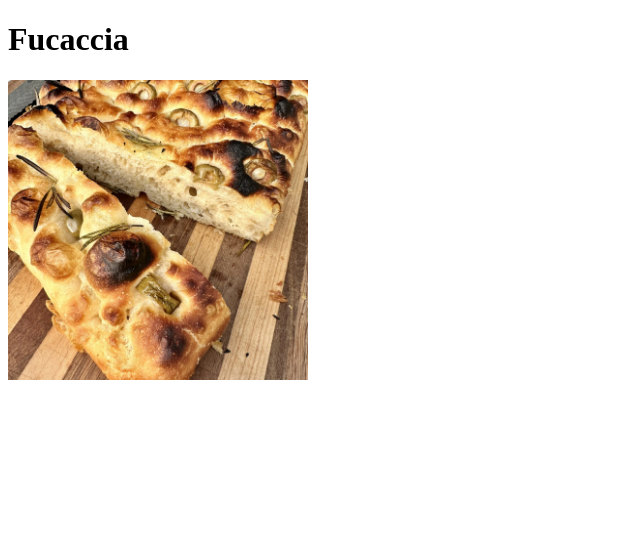
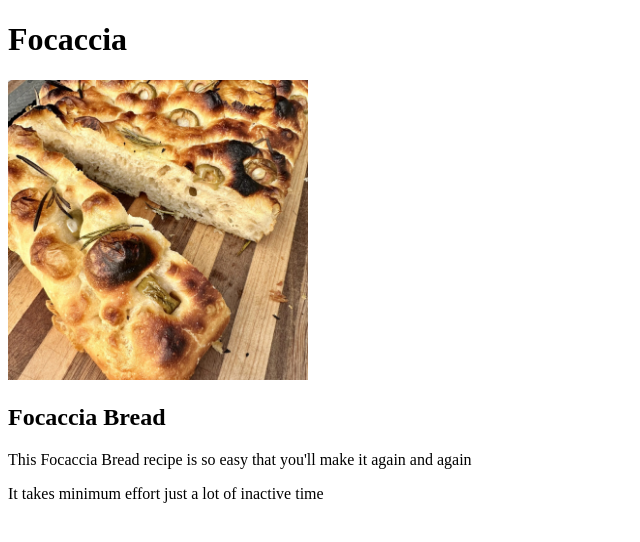
Before and after one commit to stungtoung/odin-recipes, a plain HTML site: page recipes/fucaccia.html in a window 1280 px wide. Shown: the whole page, without its empty margins (0-640 px from the left). Drawn offline with Linux system fonts and the light colour scheme.

Commit message:
correct spelling
correct spelling of fuccacia>focaccia.

```diff
--- a/recipes/fucaccia.html
+++ b/recipes/fucaccia.html
@@ -3,10 +3,14 @@
 <head>
     <meta charset="UTF-8">
     <meta name="viewport" content="width=device-width, initial-scale=1.0">
-    <title>fucaccia</title>
+    <title>Focaccia</title>
 </head>
 <body>
-    <h1>Fucaccia</h1>
+    <h1>Focaccia</h1>
     <img src="../images/focaccia.jpg" alt="focaccia bread image" height="300" width="300">
+    <h2>Focaccia Bread</h2>
+    <p>This Focaccia Bread recipe is so easy that you'll make it again and again</p>
+    <p>It takes minimum effort just a lot of inactive time</p>
+
 </body>
 </html>
```
